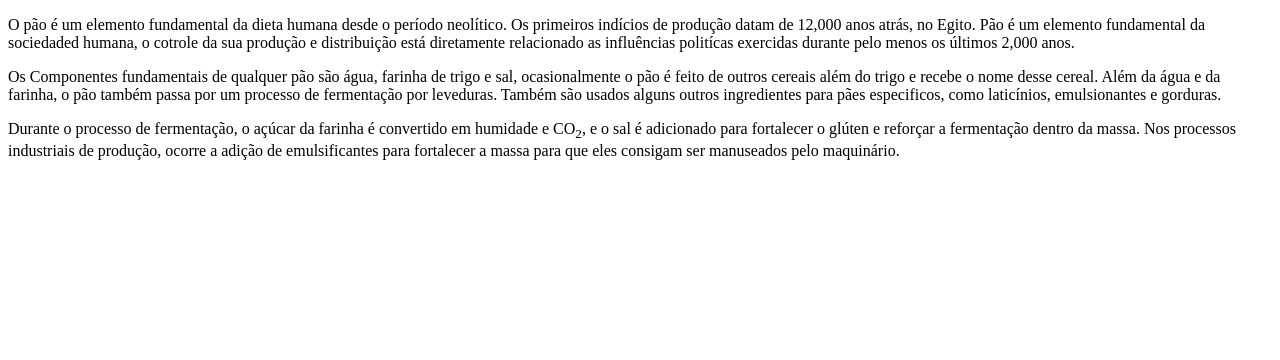
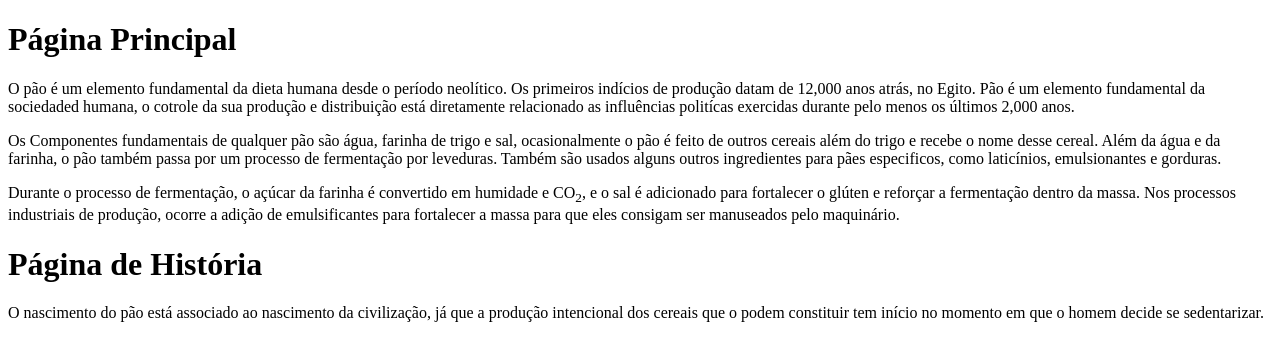
Before and after one commit to Yuri-crt/talvezFuncione, a plain HTML site: page info.html in a window 1280 px wide. Drawn offline with Linux system fonts and the light colour scheme.

Commit message:
começando a colocar informações para a página de história

```diff
--- a/info.html
+++ b/info.html
@@ -6,6 +6,7 @@
     <title>Informações</title>
 </head>
 <body>
+    <h1>Página Principal</h1>
     <p alt="https://www.sciencedirect.com/science/article/abs/pii/S0260877407005869">
         O pão é um elemento fundamental da dieta humana desde o período neolítico.
         Os primeiros indícios de produção datam de 12,000 anos atrás, no Egito.
@@ -20,8 +21,11 @@
     <p alt="https://d1wqtxts1xzle7.cloudfront.net/34535708/Bread_Review_-_Arpita-libre.pdf?1409009556=&response-content-disposition=inline%3B+filename%3DBread_baking_Review.pdf&Expires=1694612235&Signature=IYT6Qx7mB3mYZiWHtObETvZG~axG798VXVBca~usy0j0zUUkaJg3hE8AvwjmRkOcaN4S7~cBk~hGgvwq3LV7Lp25AoRjfCe850xFa01-WhH~GWCISnSiMKKX6AVGxVsiKVjA2rToLfsdhVoCgjeVYiWMEDscSehtHZxz5d~EmuvUHSqul19XarAb0nXQpxmDiEeZwVv5~R7bOl3iSeKlFKMpatwBirj8k8s8cepKqRYu2MqU40y-0uV-7jWzkoRtBUaFmBJWyZNg9mLrAkTG8ybK9w7iQZWj-UHLR0PJryWn~ANhsO5YG2QIwKuVz-JspL2M28MLXjCus7qgv0emRA__&Key-Pair-Id=APKAJLOHF5GGSLRBV4ZA">
         Durante o processo de fermentação, o açúcar da farinha é convertido em humidade e CO<sub>2</sub>, e o sal é adicionado para fortalecer o glúten e reforçar a fermentação dentro da massa.
         Nos processos industriais de produção, ocorre a adição de emulsificantes para fortalecer a massa para que eles consigam ser manuseados pelo maquinário.
+    <h1>Página de História</h1>
+    <p alt="https://bibliotecadigital.ipb.pt/bitstream/10198/4297/1/O%20culto%20d...pdf">
+        O nascimento do pão está associado ao nascimento da civilização, já que a produção intencional dos cereais que o podem constituir tem início no momento em que o homem decide se sedentarizar.
     </p>
-    <p alt="">
+    <p alt="https://www.pnas.org/syndication/doi/10.1073/pnas.1801071115">
 
     </p>
 </body>
```
Also changed, not shown: Imagens/pão de shubayqa1.jpeg (added).
